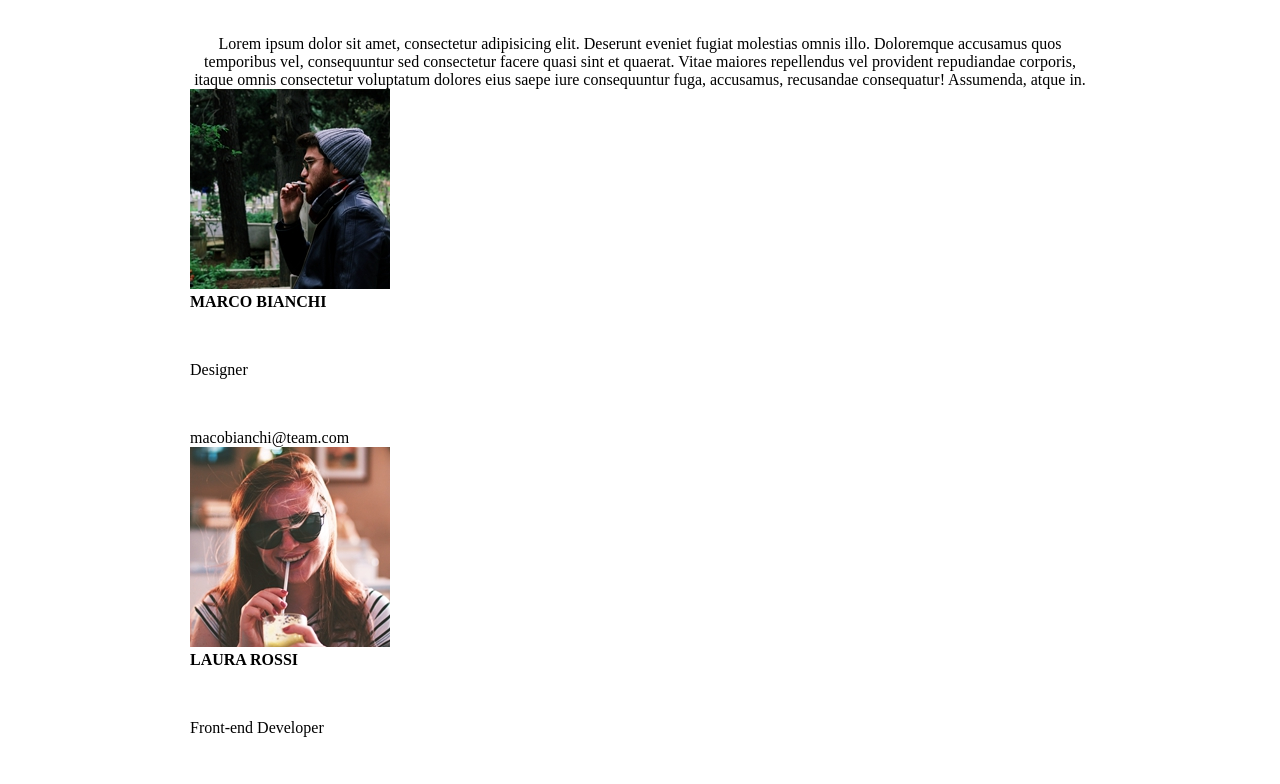
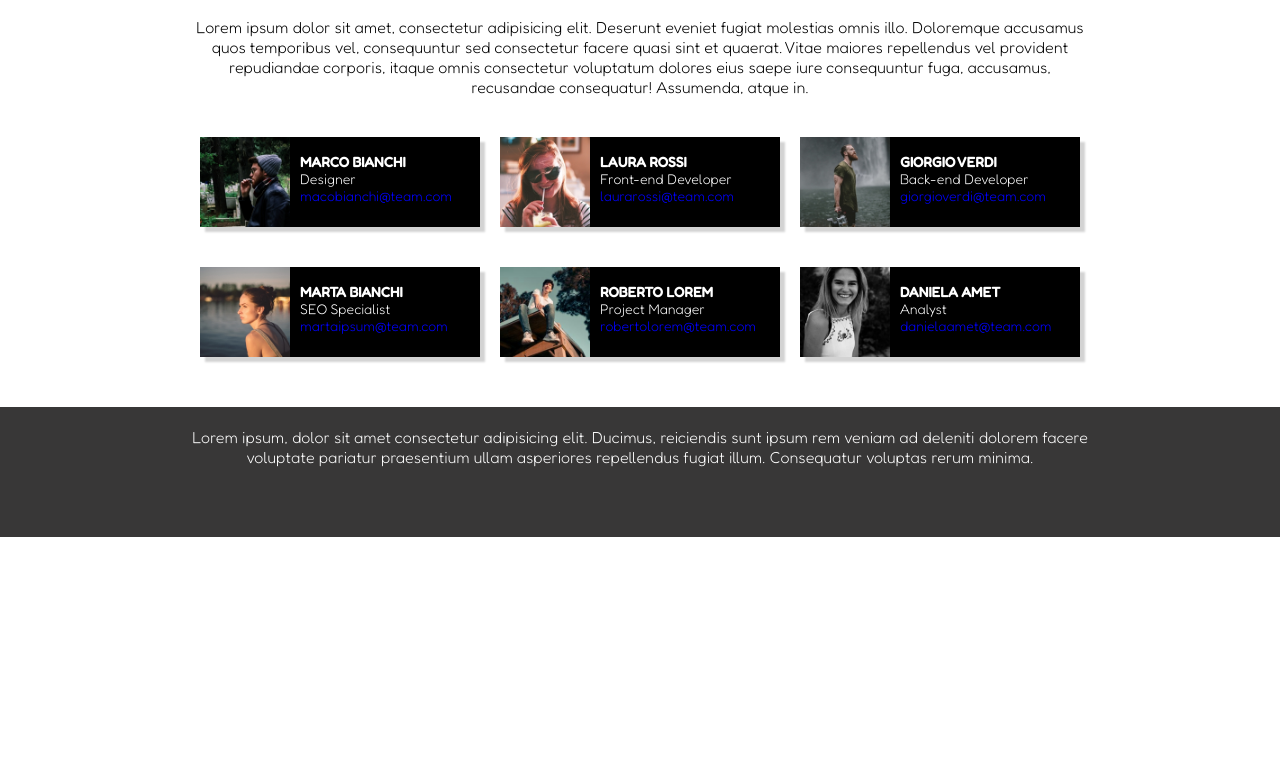
Before and after one commit to S1nghAmandeep/html-css-float-cards, a plain HTML site: page index.html in a window 1280 px wide. Shown: the part 102-886 px from the top of the page. After the commit the page ends 800 px from the top, so only its background shows below. Drawn offline with Linux system fonts and the light colour scheme.

Commit message:
added-shadow

```diff
--- a/css/style.css
+++ b/css/style.css
@@ -6,6 +6,8 @@
 
 body {
     background-color: white;
+    font-family: 'Fredoka', sans-serif;
+
 }
 
 .container {
@@ -13,11 +15,78 @@ body {
     margin: 0 auto;
 }
 
+img {
+    width: 90px;
+    display:block;
+}
+
 /* intetazione pagina */
 .page-title {
     text-align: center;
 }
 
-.page-title h1, p{
+
+h1 {
+    color: rgb(238, 97, 120);
+    font-weight: bold;
+    margin: 40px;
+}
+
+p {
+    font-weight: lighter;
+}
+
+/* introduzione team */
+
+.clearfix::after {
+	content: '';
+	display: table;
+	clear: both;
+}
+
+.block {
+    float: left;
+	/* width: 31%; */
+    width: calc((100% - 60px) / 3);
+	margin: 0px 10px;
+    margin-top: 40px;
+    background-color: black;
+    box-shadow: 5px 5px 2px lightgrey;
+}
+
+
+.fl {
+    float: left;
+    margin-right: 10px;
+}
+
+
+.team-info {
+    padding-top: 16px;
+    color: white;
+    font-weight: lighter;
+    font-size: 14px;
+}
+
+/* testo fine documento */
+.footer-line {
+    color: white;
+    text-align: center;
+    margin-bottom: 50px;
+    font-weight: lighter;
+}
+
+.footer{
+    background-color: rgb(56, 55, 55);
+    padding: 20px;
     margin-top: 50px;
 }
+
+div br:last-child {
+    color: blue;
+    font-size: 500px;
+}
+
+p:nth-child(3) {
+    color: blue;
+}
```
